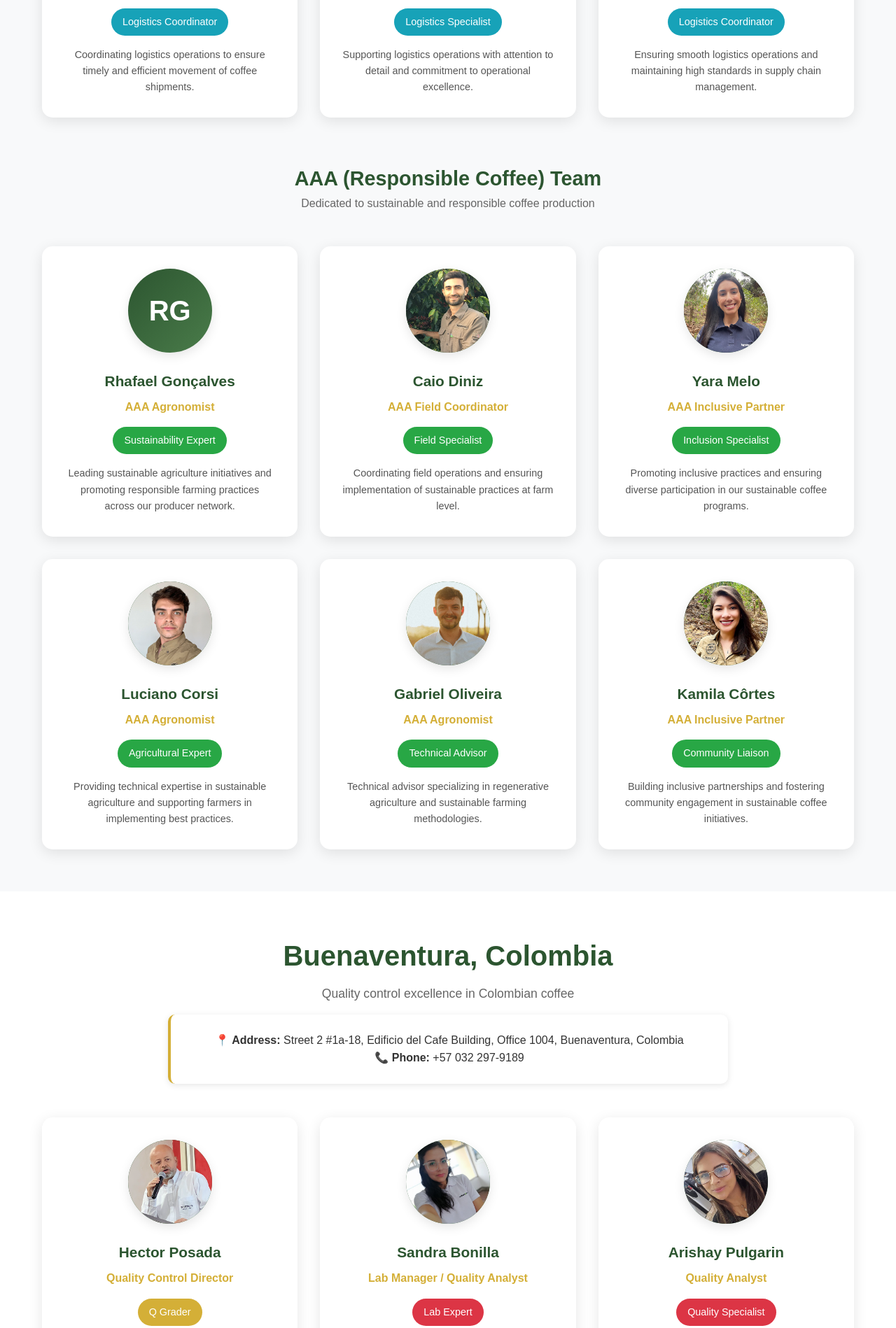
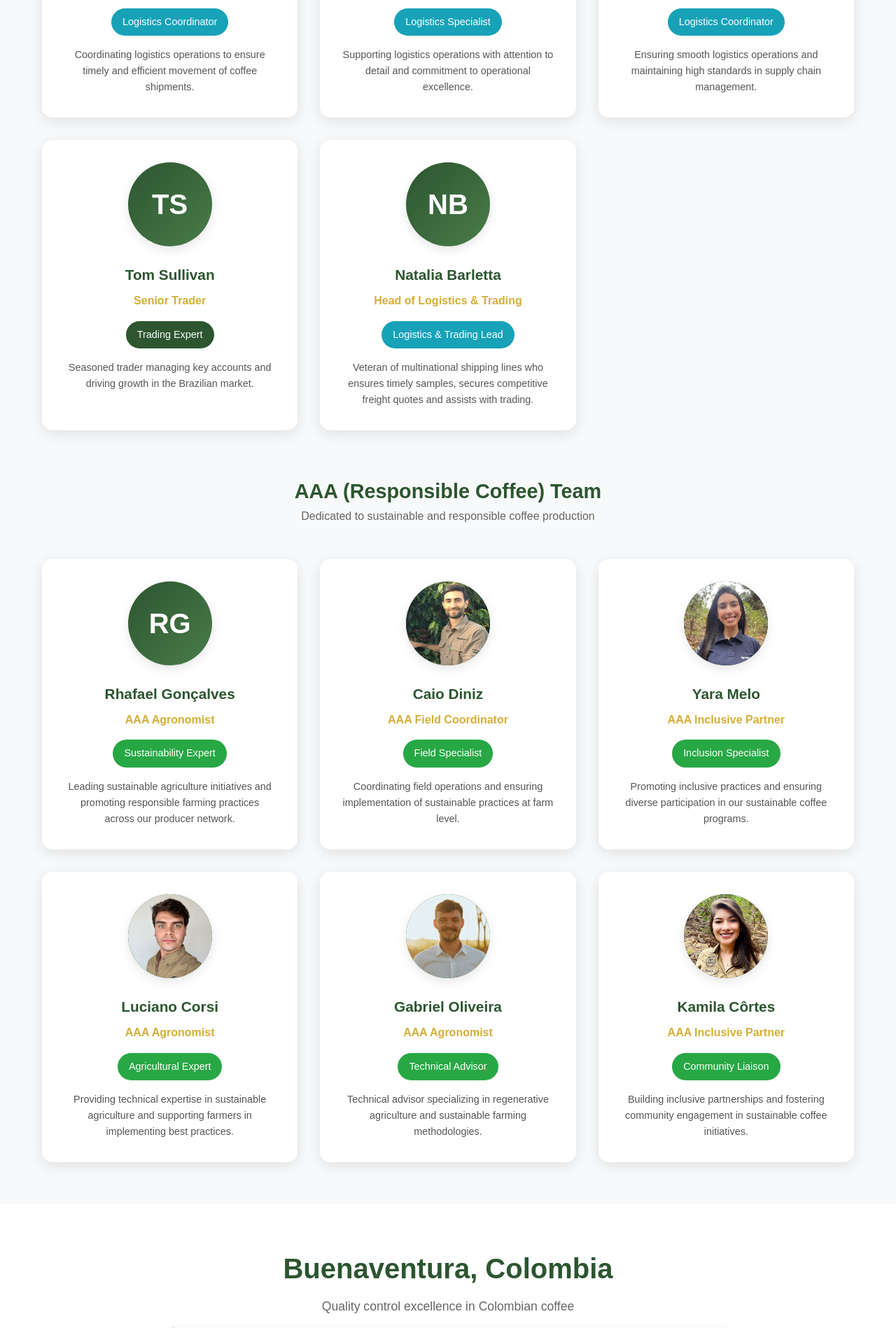
Before and after one commit to Wolthers-Associates/website, a PHP site: page /wolthers_team.html in a window 1280 px wide. Shown: the part 3726-5624 px from the top of the page at 70% size. Run offline with PHP 8.4, Linux system fonts and the light colour scheme.

Commit message:
Add new Santos staff and mobile nav improvements

```diff
--- a/css/style.css
+++ b/css/style.css
@@ -1128,6 +1128,11 @@ section {
     .search-container {
         max-width: 100%;
         min-width: unset;
+        display: none;
+    }
+
+    .footer-search-container {
+        display: none;
     }
 
     .language-switcher {
--- a/wolthers_team.html
+++ b/wolthers_team.html
@@ -984,6 +1060,20 @@
                         <div class="team-specialty logistics">Logistics Coordinator</div>
                         <div class="team-description">Ensuring smooth logistics operations and maintaining high standards in supply chain management.</div>
                     </div>
+                    <div class="team-card">
+                        <div class="team-photo">TS</div>
+                        <div class="team-name">Tom Sullivan</div>
+                        <div class="team-position" data-lang-key="seniorTrader">Senior Trader</div>
+                        <div class="team-specialty trader">Trading Expert</div>
+                        <div class="team-description">Seasoned trader managing key accounts and driving growth in the Brazilian market.</div>
+                    </div>
+                    <div class="team-card">
+                        <div class="team-photo">NB</div>
+                        <div class="team-name">Natalia Barletta</div>
+                        <div class="team-position" data-lang-key="headLogisticsTrading">Head of Logistics &amp; Trading</div>
+                        <div class="team-specialty logistics">Logistics &amp; Trading Lead</div>
+                        <div class="team-description">Veteran of multinational shipping lines who ensures timely samples, secures competitive freight quotes and assists with trading.</div>
+                    </div>
                 </div>
 
                 <!-- AAA Team -->
@@ -1359,6 +1450,8 @@
                 agronomist: 'Agronomist / Technical Assistant',
                 labsMarketing: 'Labs & Marketing',
                 partnerQualityDirector: 'Associate & Partner - Quality Control Director',
+                seniorTrader: 'Senior Trader',
+                headLogisticsTrading: 'Head of Logistics & Trading',
 
                 // AAA Team
                 aaaTeamTitle: 'AAA (Responsible Coffee) Team',
@@ -1460,6 +1553,8 @@
                 agronomist: 'Agrônomo / Assistente Técnico',
                 labsMarketing: 'Laboratórios & Marketing',
                 partnerQualityDirector: 'Associado e Sócio - Diretor de Controle de Qualidade',
+                seniorTrader: 'Trader Sênior',
+                headLogisticsTrading: 'Chefe de Logística e Trading',
 
                 // AAA Team
                 aaaTeamTitle: 'Equipe AAA (Café Responsável)',
@@ -1561,6 +1656,8 @@
                 agronomist: 'Agrónomo / Asistente Técnico',
                 labsMarketing: 'Laboratorios y Marketing',
                 partnerQualityDirector: 'Asociado y Socio - Director de Control de Calidad',
+                seniorTrader: 'Trader Senior',
+                headLogisticsTrading: 'Jefa de Logística y Trading',
 
                 // AAA Team
                 aaaTeamTitle: 'Equipo AAA (Café Responsable)',
```
Also changed, not shown: other parts of wolthers_team.html (+78 -1 lines).
